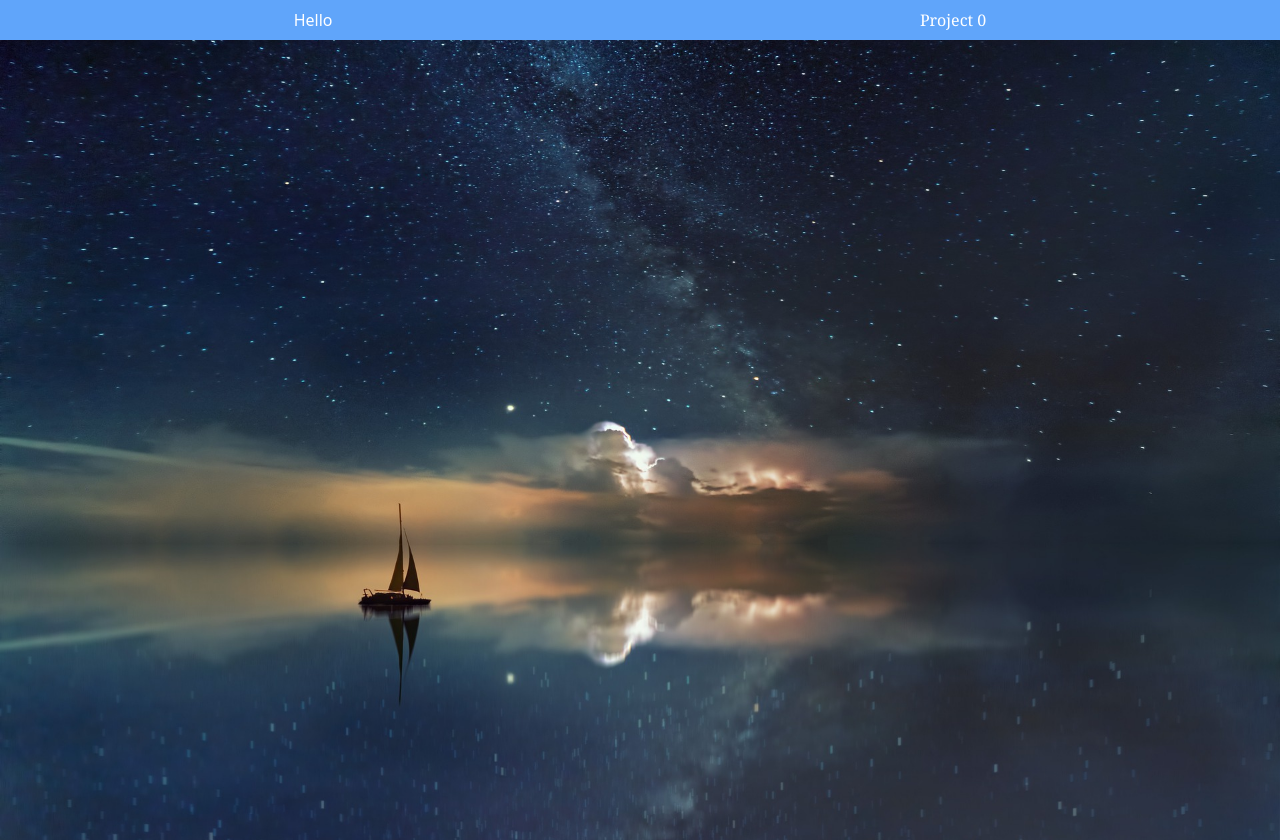
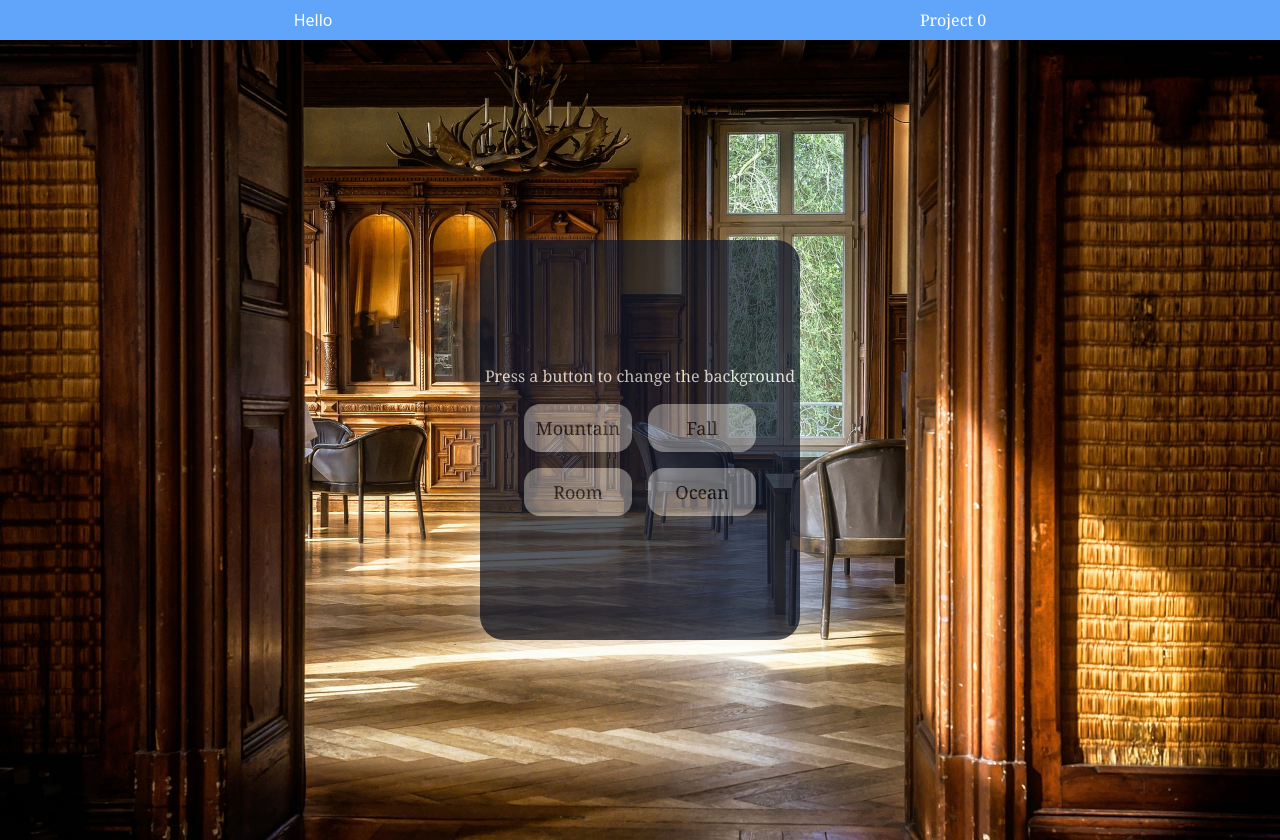
Before and after one commit to j0sh05/cs490r, a SvelteKit app: page /Project0 in a window 1280 px wide. Built offline with nearby package versions, Linux system fonts and the light colour scheme.

Commit message:
Finish Project 0

```diff
--- a/src/routes/Project0/+page.svelte
+++ b/src/routes/Project0/+page.svelte
@@ -2,16 +2,25 @@
     const fall = '/img/fall.jpg';
     const mountain = '/img/mountains.jpg';
     const ocean = '/img/ocean.jpg';
-    const room = '/img/room.jpg'
+    const room = '/img/room.jpg';
+    let variable = room;
 
-    function customWallpaper() {
-        return ocean;
-    }
+    // function customWallpaper() {
+    //     return room;
+    // }
 
     // TODO
     // Make images rotate based on the button that is clicked
 </script>
 
-<div class="w-full h-screen bg-center bg-no-repeat bg-cover" style="background-image: url({customWallpaper()});">
-
+<div class="flex justify-center items-center w-full h-screen bg-center bg-no-repeat bg-cover" style="background-image: url({variable});">
+    <div class="w-1/4 h-1/2 bg-slate-900 opacity-70 shadow-2xl shadow-white rounded-3xl flex flex-col justify-center items-center gap-4">
+        <h4 class="text-white font-serif ">Press a button to change the background</h4>
+        <div class="text-white grid grid-cols-2 grid-rows-2 gap-4">
+            <button on:click={() => variable = mountain} class="bg-white text-black font-serif h-12 w-100 px-3 opacity-50 hover:opacity-70 active:opacity-100 rounded-2xl text-lg">Mountain</button>
+            <button on:click={() => variable = fall} class="bg-white text-black font-serif h-12 w-100 px-3 opacity-50 hover:opacity-70 active:opacity-100 rounded-2xl text-lg">Fall</button>
+            <button on:click={() => variable = room} class="bg-white text-black font-serif h-12 w-100 px-3 opacity-50 hover:opacity-70 active:opacity-100 rounded-2xl text-lg">Room</button>
+            <button on:click={() => variable = ocean} class="bg-white text-black font-serif h-12 w-100 px-3 opacity-50 hover:opacity-70 active:opacity-100 rounded-2xl text-lg">Ocean</button>
+        </div>
+    </div>
 </div>
```
